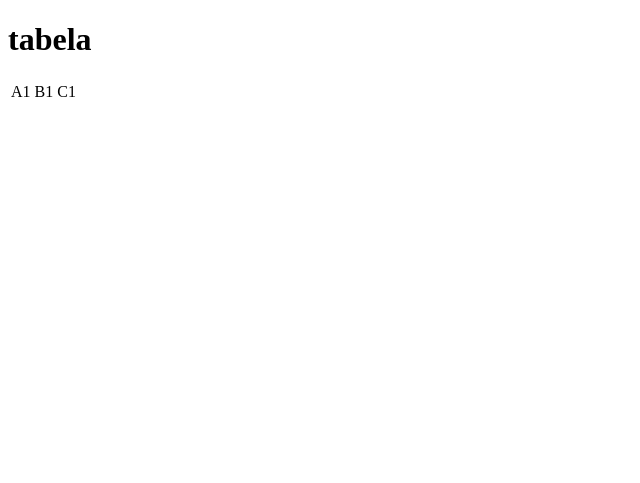
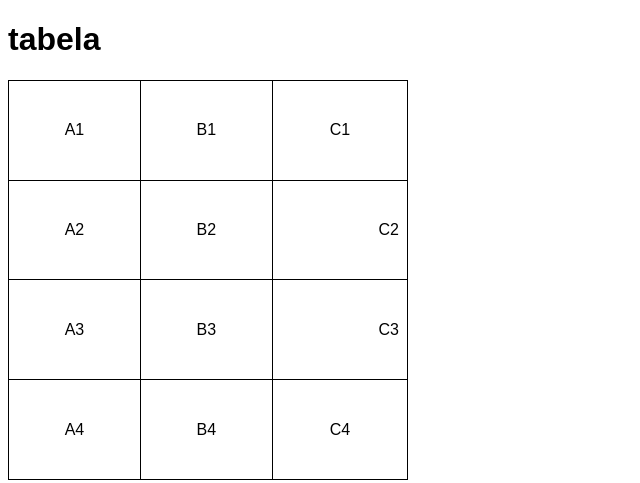
Before and after one commit to gcfreitas09/HTML-CSS, a plain HTML site: page exercícios/modulo-3/ex023/tabela001.html in a window 1280 px wide. Shown: the whole page, without its empty margins (0-640 px from the left). Drawn offline with Linux system fonts and the light colour scheme.

Commit message:
atualizei

```diff
--- a/exercícios/modulo-3/ex023/tabela001.html
+++ b/exercícios/modulo-3/ex023/tabela001.html
@@ -4,6 +4,26 @@
     <meta charset="UTF-8">
     <meta name="viewport" content="width=device-width, initial-scale=1.0">
     <title>tabelas</title>
+    <style>
+        body{
+            font-family: Arial, Helvetica, sans-serif;
+        }
+        table{
+            border-collapse: collapse;
+            width: 400px;
+            height: 400px;
+        }
+        td{
+            text-align: center;
+            padding: 8px;
+            border: 1px solid black;
+            vertical-align: middle;
+        }
+        .numero {
+            text-align: right;
+        }
+
+    </style>
 </head>
 <body>
     <h1>tabela</h1>
@@ -21,6 +41,21 @@
             <td>B1</td>
             <td>C1</td>
         </tr>
+        <tr>
+            <td>A2</td>
+            <td>B2</td>
+            <td class="numero">C2</td>
+        </tr>
+        <tr>
+            <td>A3</td>
+            <td>B3</td>
+            <td class="numero">C3</td>
+        </tr>
+        <tr>
+            <td>A4</td>
+            <td>B4</td>
+            <td>C4</td>
+        </tr>
     </table>
 </body>
 </html>
```
